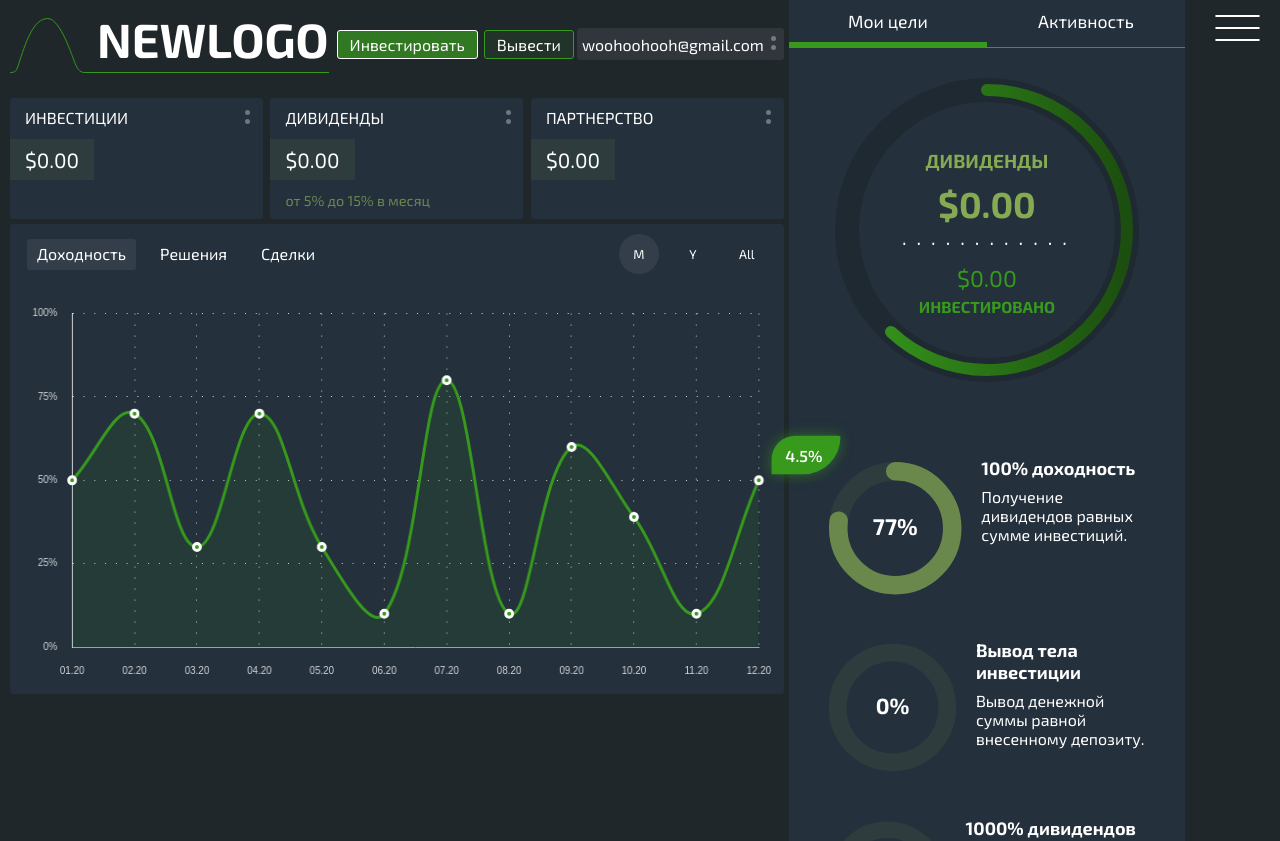
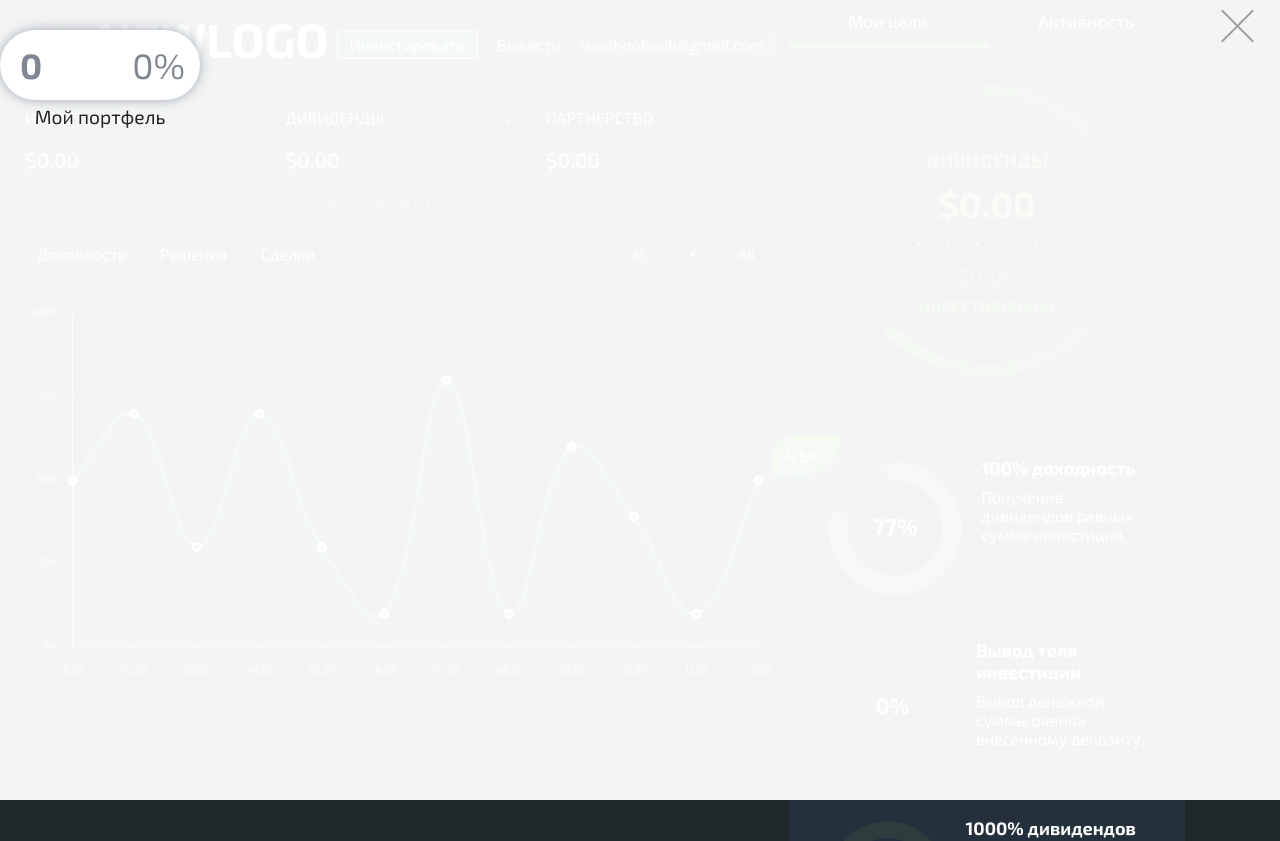
Before and after one commit to Gogabok/Invest-Project, a Vue app in the folder user-panel/: page / in a window 1280 px wide. Built offline with nearby package versions, Linux system fonts and the light colour scheme.

Commit message:
menu init

```diff
--- /dev/null
+++ b/user-panel/src/components/menu/index.vue
@@ -0,0 +1,63 @@
+<template>
+  <div class="menu-app">
+    <div class="filters">
+      <div class="item item-1">
+        <div class="main">
+          <p class="amount">0</p>
+          <p class="percent">0%</p>
+        </div>
+        <p class="item-desc">Мой портфель</p>
+      </div>
+    </div>
+  </div>
+</template>
+
+<script>
+export default {
+  name: 'menu-main'
+}
+</script>
+
+<style lang="scss">
+  .menu-app {
+    max-width: 1600px;
+    margin: 0px auto;
+  }
+  .filters {
+    display: flex;
+    align-items: flex-end;
+    justify-content: space-between;
+    & .item {
+      margin-top: 30px;
+      width: 200px;
+      user-select: none;
+      & .main {
+        height: 70px;
+        display: flex;
+        justify-content: space-between;
+        font-size: 2.2rem;
+        display: flex;
+        align-items: center;
+        padding: 0px 15px 0px 20px;
+        line-height: 2rem;
+        color: #808791;
+        & .amount {
+          font-weight: 700;
+        }
+      }
+      & .item-desc {
+        text-align: center;
+        font-size: 1.2rem;
+        margin: 5px 0px;
+      }
+      &-1 {
+        & .main {
+          border-radius: 80px;
+          // border: 1px solid #9EA8B0;
+          box-shadow: 0px 0px 12px 0px #9EA8B0;
+          background: #FFFFFF;
+        }
+      }
+    }
+  }
+</style>
--- a/user-panel/src/views/dashboard.vue
+++ b/user-panel/src/views/dashboard.vue
@@ -15,7 +15,9 @@
       <span></span>
     </div>
     <transition name="slideDown" mode="out-in">
-      <div class="menu" :class="isMenuShow ? 'show': 'hidden'" v-if="isMenuShow"></div>
+      <div class="menu" :class="isMenuShow ? 'show': 'hidden'" v-if="isMenuShow">
+        <v-menu></v-menu>
+      </div>
     </transition>
   </div>
 </template>
@@ -25,16 +27,18 @@ import VNav from "@/components/header/index";
 import dashboardCards from "@/components/dashboard/dashboard-cards";
 import dashboardGraphModule from "@/components/dashboard/dashboard-graph-module";
 import sidePanel from "@/components/side-panel/side-panel";
+import VMenu from "@/components/menu/index"
 export default {
   name: "dashboard",
   components: {
     VNav,
     dashboardCards,
     dashboardGraphModule,
-    sidePanel
+    sidePanel,
+    VMenu
   },
   data: () => ({
-    isMenuShow: false
+    isMenuShow: true
   }),
   watch: {
     isMenuShow: function() {
@@ -292,6 +296,7 @@ export default {
   width: 100%;
   height: 100%;
   background: rgba(255, 255, 255, 0.95);
+  // background: rgba(255, 255, 255, 1);
   overflow: hidden;
   position: fixed;
   left: 0px;
```
